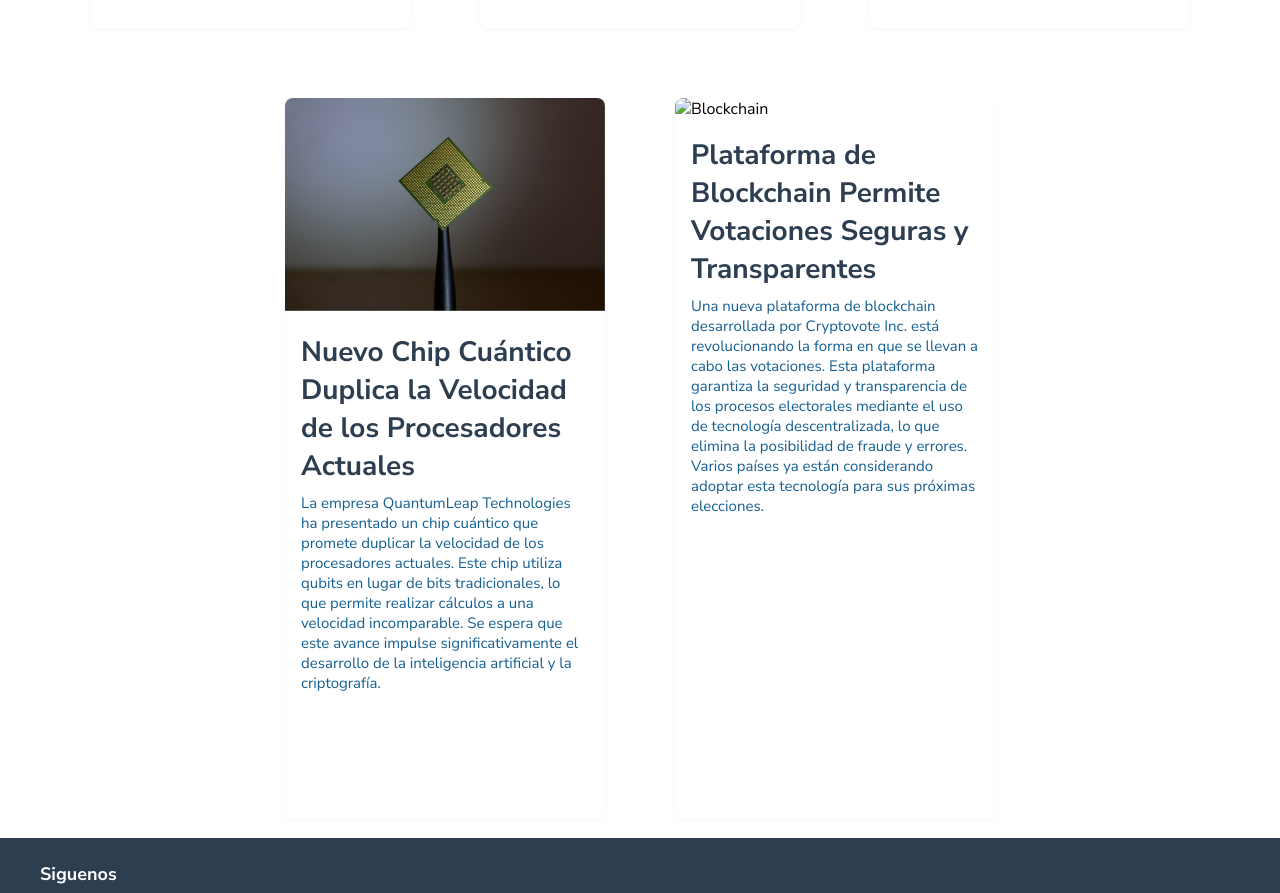
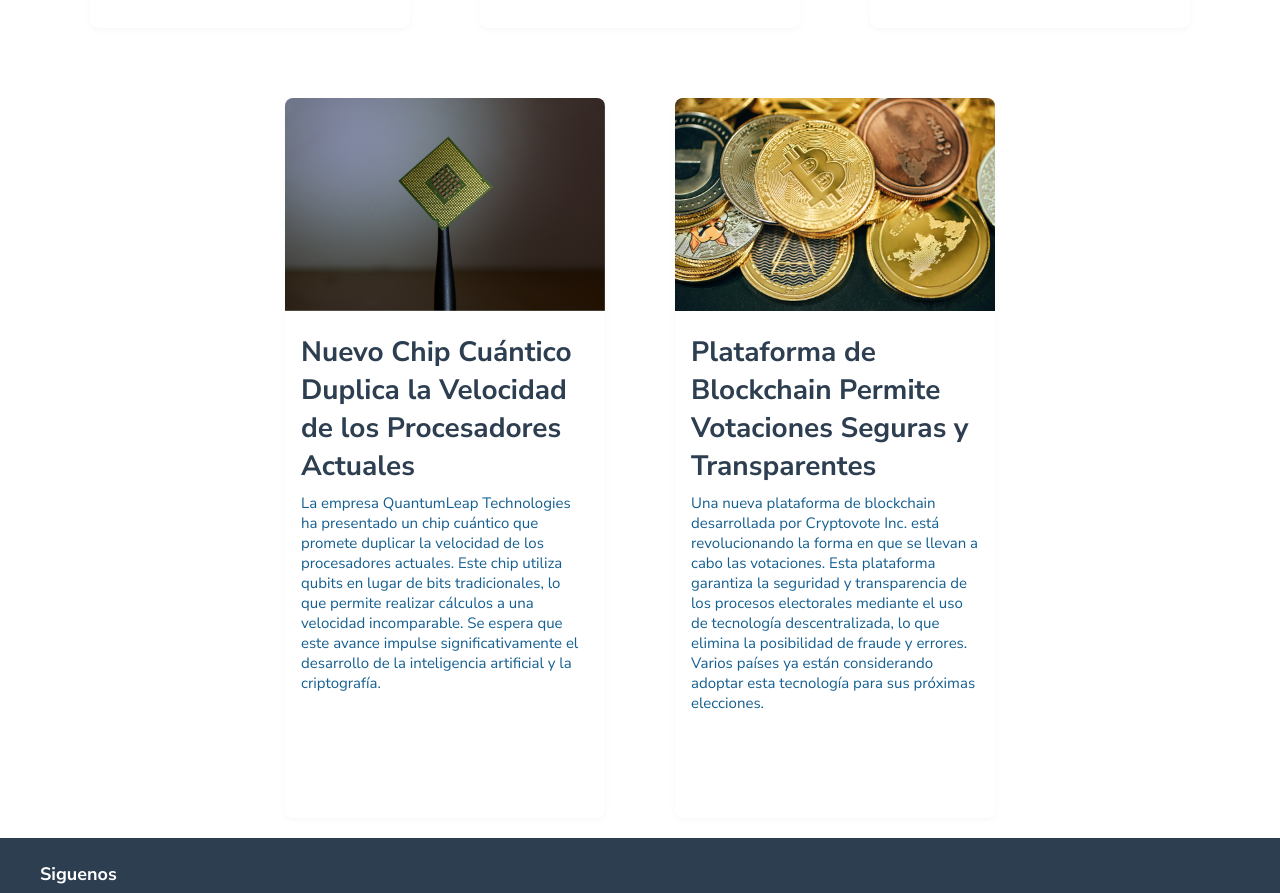
Before and after one commit to AngelTe30/preentrega3, a website: page pages/blog.html in a window 1280 px wide. Shown: the part 944-1837 px from the top of the page. Drawn offline with Linux system fonts and the light colour scheme.

Commit message:
imagenes

```diff
--- a/pages/blog.html
+++ b/pages/blog.html
@@ -76,7 +76,7 @@
           </div>
         </article>
         <article class="card">
-          <img src="../images/Blockchain voting.jpg voting.jpg voting.jpg" alt="Blockchain">
+          <img src="../images/Blockchain voting.jpg" alt="Blockchain">
           <div class="content">
             <h4>Plataforma de Blockchain Permite Votaciones Seguras y Transparentes</h4>
             <p>Una nueva plataforma de blockchain desarrollada por Cryptovote Inc. está revolucionando la forma en que se llevan a cabo las votaciones. Esta plataforma garantiza la seguridad y transparencia de los procesos electorales mediante el uso de tecnología descentralizada, lo que elimina la posibilidad de fraude y errores. Varios países ya están considerando adoptar esta tecnología para sus próximas elecciones.</p>
```
